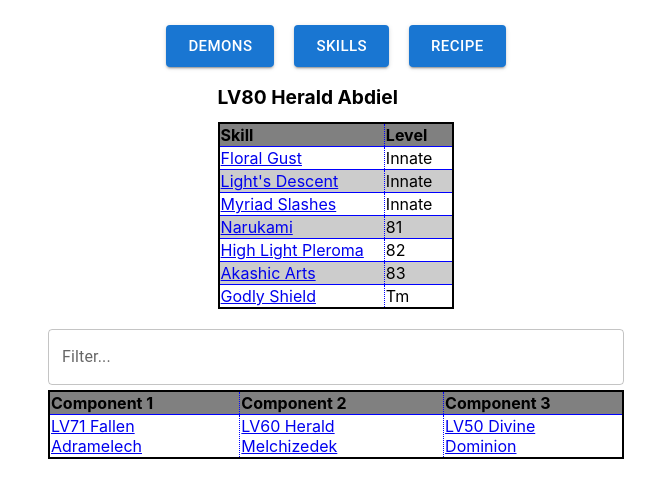
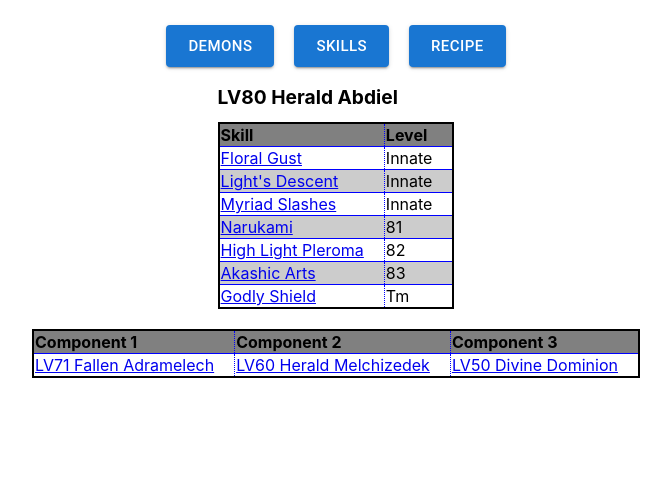
Before and after one commit to Achamoth/smt-calculator, a React (Create React App) app: page /smt-calculator/abdiel in a window 1280 px wide. Shown: the top 498 px of the page, without its empty margins (304-975 px from the left). Built offline with nearby package versions, Linux system fonts and the light colour scheme.

Commit message:
Fix small state issue in demon fusion and restyle

```diff
--- a/package.json
+++ b/package.json
@@ -15,6 +15,7 @@
     "@types/node": "^16.11.9",
     "@types/react": "^17.0.35",
     "@types/react-dom": "^17.0.11",
+    "classnames": "^2.3.1",
     "react": "^17.0.2",
     "react-dom": "^17.0.2",
     "react-router-dom": "^6.0.2",
--- a/src/App.tsx
+++ b/src/App.tsx
@@ -1,7 +1,7 @@
 import { BrowserRouter as Router, Routes, Route } from "react-router-dom";
 import { loadGameData } from "./utils/load_data";
 import { DemonTable } from "./DemonTable";
-import { DemonFusions } from "./DemonFusions";
+import { DemonDetails } from "./DemonDetails";
 import { Skills } from "./Skills";
 import { FusionRecipe } from "./FusionRecipe/FusionRecipe";
 import { SkillDetails } from "./SkillDetails";
@@ -27,7 +27,7 @@ function App() {
           />
           <Route
             path="/:demonName"
-            element={<DemonFusions fusionData={fusionData} />}
+            element={<DemonDetails fusionData={fusionData} />}
           />
         </Routes>
       </Router>
--- /dev/null
+++ b/src/DemonDetails.module.css
@@ -0,0 +1,36 @@
+.demonDetailsContents {
+  display: flex;
+  justify-content: center;
+}
+
+h1 {
+  font-size: larger;
+}
+
+.demonSkills {
+  border: 2px solid black;
+  border-collapse: collapse;
+}
+
+.demonSkillRow {
+  border-top: 1px solid blue;
+}
+
+.demonSkillRow:nth-child(even) {
+  background-color: #ccc;
+}
+
+.demonSkillRow:nth-child(odd) {
+  background-color: #fff;
+}
+
+.demonSkillCell,
+.demonSkillsHeader {
+  border-right: 1px dotted blue;
+  padding-right: 20px;
+  text-align: start;
+}
+
+.demonSkillsHeader {
+  background-color: grey;
+}
--- /dev/null
+++ b/src/DemonDetails.tsx
@@ -0,0 +1,62 @@
+import { useParams, Link } from "react-router-dom";
+import { FusionData } from "./utils/types";
+import { NavBar } from "./NavBar";
+import styles from "./DemonDetails.module.css";
+import { DemonFusions } from "./DemonFusions";
+
+interface DemonDetailsProps {
+  fusionData: FusionData;
+}
+
+export function DemonDetails(props: DemonDetailsProps) {
+  let name = useParams().demonName;
+  let demon = props.fusionData.demons.find(
+    (d) => d.name.toLowerCase() === name
+  )!;
+
+  return (
+    <div>
+      <NavBar />
+      <div className={styles.demonDetailsContents}>
+        <div className={styles.demon}>
+          <h1>{`LV${demon.level} ${demon.race} ${demon.name}`}</h1>
+          <table className={styles.demonSkills}>
+            <thead>
+              <tr key="skillHeader">
+                <th className={styles.demonSkillsHeader}>Skill</th>
+                <th className={styles.demonSkillsHeader}>Level</th>
+              </tr>
+            </thead>
+            <tbody>
+              {demon.skills
+                .sort((s1, s2) => (s1.level < s2.level ? -1 : 1))
+                .map((s) => {
+                  return (
+                    <tr className={styles.demonSkillRow} key={s.name}>
+                      <td className={styles.demonSkillCell}>
+                        <Link
+                          to={`/skills/${s.name
+                            .toLowerCase()
+                            .replace(" ", "_")}`}
+                        >
+                          {s.name}
+                        </Link>
+                      </td>
+                      <td className={styles.demonSkillCell}>
+                        {s.level === 0
+                          ? "Innate"
+                          : s.level === 5277
+                          ? "Tm"
+                          : s.level}
+                      </td>
+                    </tr>
+                  );
+                })}
+            </tbody>
+          </table>
+        </div>
+      </div>
+      <DemonFusions demon={demon} fusionData={props.fusionData} />
+    </div>
+  );
+}
--- a/src/DemonFusions.module.css
+++ b/src/DemonFusions.module.css
@@ -1,12 +1,3 @@
-.demonFusionContents {
-  display: flex;
-  justify-content: center;
-}
-
-h1 {
-  font-size: larger;
-}
-
 .filter {
   width: 45%;
   margin: auto;
@@ -18,29 +9,28 @@ h1 {
   margin: auto;
 }
 
-.demonSkills,
-.fusionCombinations {
+.fusionCombinationsSpecialFusion {
+  width: fit-content;
+  margin: auto;
+}
+
+.fusionCombinationsTable {
   border: 2px solid black;
   border-collapse: collapse;
 }
 
-.demonSkillRow,
 .fusionRow {
   border-top: 1px solid blue;
 }
 
-.demonSkillRow:nth-child(even),
 .fusionRow:nth-child(even) {
   background-color: #ccc;
 }
 
-.demonSkillRow:nth-child(odd),
 .fusionRow:nth-child(odd) {
   background-color: #fff;
 }
 
-.demonSkillCell,
-.demonSkillsHeader,
 .fusionCombinationsCell,
 .fusionCombinationsHeader {
   border-right: 1px dotted blue;
@@ -48,7 +38,6 @@ h1 {
   text-align: start;
 }
 
-.demonSkillsHeader,
 .fusionCombinationsHeader {
   background-color: grey;
 }
--- a/src/DemonFusions.tsx
+++ b/src/DemonFusions.tsx
@@ -1,27 +1,24 @@
 import { useState } from "react";
-import { useParams, Link } from "react-router-dom";
+import { Link } from "react-router-dom";
+import classNames from "classnames";
 import { TextField } from "@mui/material";
 import { Demon } from "./classes/Demon";
 import { FusionData } from "./utils/types";
 import { getFusionCombinations } from "./utils/demon_fusion";
-import { NavBar } from "./NavBar";
 import styles from "./DemonFusions.module.css";
 import globalStyles from "./globals.module.css";
+
+interface DemonFusionsProps {
+  fusionData: FusionData;
+  demon: Demon;
+}
 
 function matchesFilter(demon: Demon, filter: string) {
   return demon.name.toLowerCase().startsWith(filter.toLowerCase());
 }
 
-interface DemonFusionsProps {
-  fusionData: FusionData;
-}
-
 export function DemonFusions(props: DemonFusionsProps) {
-  let name = useParams().demonName;
-  let demon = props.fusionData.demons.find(
-    (d) => d.name.toLowerCase() === name
-  )!;
-  let fusionCombinations = getFusionCombinations(demon, props.fusionData);
+  let fusionCombinations = getFusionCombinations(props.demon, props.fusionData);
   let maxComponents =
     fusionCombinations.length > 0
       ? Math.max(...fusionCombinations.map((r) => r.length))
@@ -32,66 +29,29 @@ export function DemonFusions(props: DemonFusionsProps) {
     (f) => matchesFilter(f[0], filter) || matchesFilter(f[1], filter)
   );
 
+  let isSpecialFusion = fusionCombinations.length < 2;
+  let tableClass = classNames(
+    { [styles.fusionCombinationsSpecialFusion]: isSpecialFusion },
+    { [styles.fusionCombinations]: !isSpecialFusion },
+    styles.fusionCombinationsTable
+  );
+
   return (
-    <div>
-      <div>
-        <NavBar />
-        <div className={styles.demonFusionContents}>
-          <div className={styles.demon}>
-            <h1>{`LV${demon.level} ${demon.race} ${demon.name}`}</h1>
-            <table className={styles.demonSkills}>
-              <thead>
-                <tr key="skillHeader">
-                  <th className={styles.demonSkillsHeader}>Skill</th>
-                  <th className={styles.demonSkillsHeader}>Level</th>
-                </tr>
-              </thead>
-              <tbody>
-                {demon.skills
-                  .sort((s1, s2) => (s1.level < s2.level ? -1 : 1))
-                  .map((s) => {
-                    return (
-                      <tr className={styles.demonSkillRow} key={s.name}>
-                        <td className={styles.demonSkillCell}>
-                          <Link
-                            to={`/skills/${s.name
-                              .toLowerCase()
-                              .replace(" ", "_")}`}
-                          >
-                            {s.name}
-                          </Link>
-                        </td>
-                        <td className={styles.demonSkillCell}>
-                          {s.level === 0
-                            ? "Innate"
-                            : s.level === 5277
-                            ? "Tm"
-                            : s.level}
-                        </td>
-                      </tr>
-                    );
-                  })}
-              </tbody>
-            </table>
-          </div>
-        </div>
-      </div>
     <div className={globalStyles.centeredContainer}>
       <div className={globalStyles.blockContainerFullWidth}>
+        {!isSpecialFusion && (
           <div className={styles.filter}>
             <TextField
               fullWidth
               label="Filter..."
               variant="outlined"
-              onChange={
-                fusionCombinations.length < 2
-                  ? undefined
-                  : (e: React.ChangeEvent<HTMLInputElement>) =>
+              onChange={(e: React.ChangeEvent<HTMLInputElement>) =>
                 setFilter(e.target.value)
               }
             />
           </div>
-          <table className={styles.fusionCombinations}>
+        )}
+        <table className={tableClass}>
           <thead>
             <tr key="fusionHeader">
               {[...Array.from(Array(maxComponents).keys())].map((i) => {
@@ -127,6 +87,5 @@ export function DemonFusions(props: DemonFusionsProps) {
         </table>
       </div>
     </div>
-    </div>
   );
 }
```
Also changed, not shown: 1 other file (tests, documents, lock files or other folders). Lines whose indentation alone changed are shown as unchanged.
